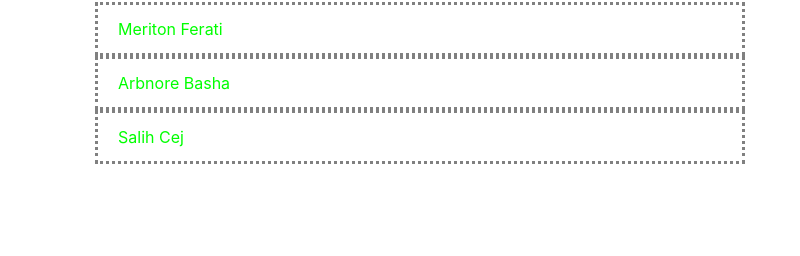
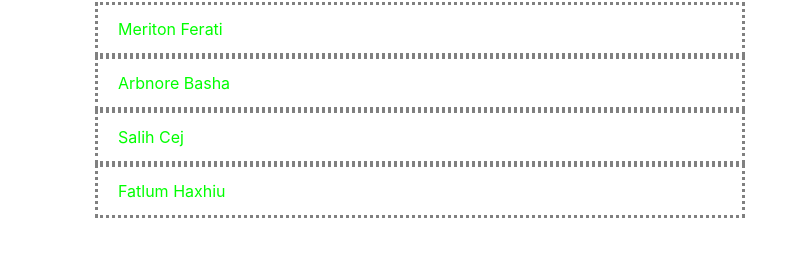
Before and after one commit to meritonf/Electron_Rent_a_Car, an Electron app: page index.html in a window 800 px wide. Shown: the part 54-310 px from the top of the page. Drawn offline with nearby package versions, Linux system fonts and the light colour scheme.

Commit message:
Fatlum Added

```diff
--- a/index.html
+++ b/index.html
@@ -13,6 +13,7 @@
                     <li class="list-group-item" style="color:lime; border:grey dotted;">Meriton Ferati</li>
                     <li class="list-group-item" style="color:lime; border:grey dotted;">Arbnore Basha</li>
                     <li class="list-group-item" style="color:lime; border:grey dotted;">Salih Cej</li>
+                    <li class="list-group-item" style="color:lime; border:grey dotted;">Fatlum Haxhiu</li>
                 </ul>
             </div>
         </div>
```
